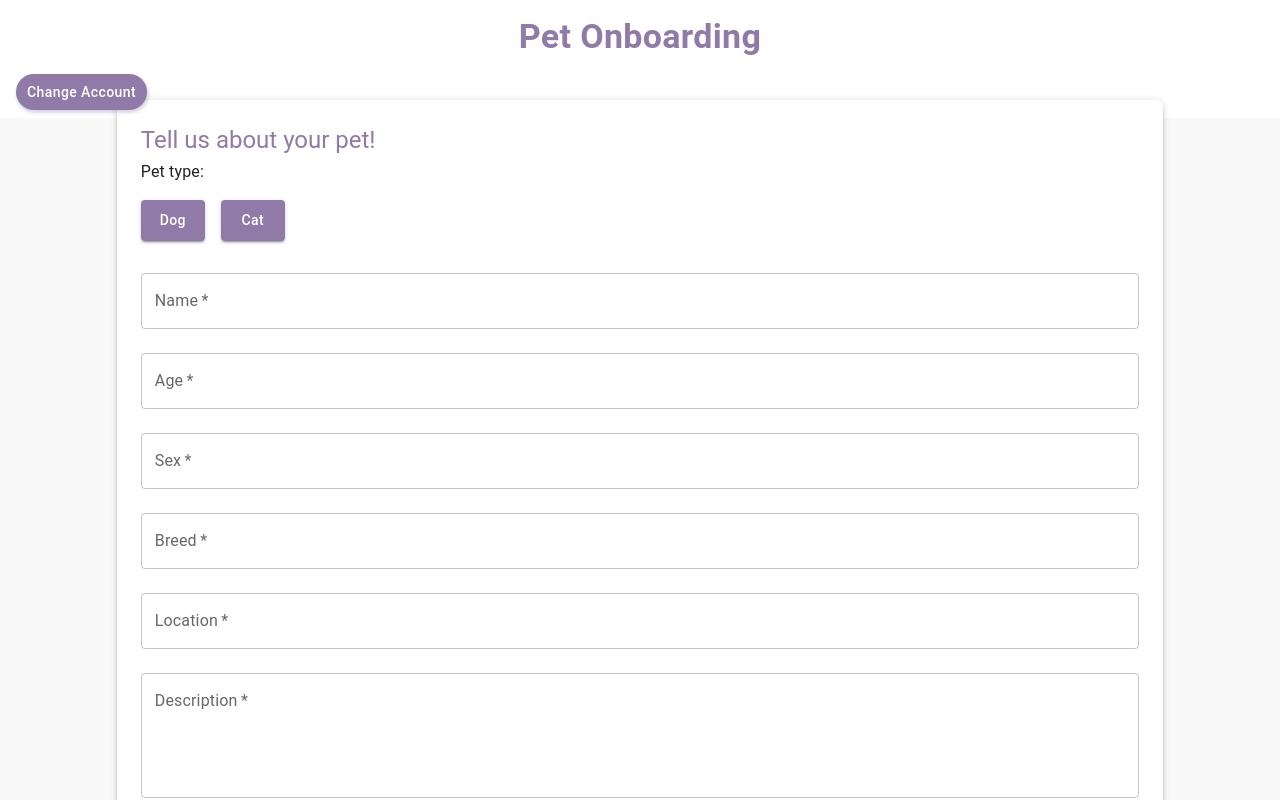
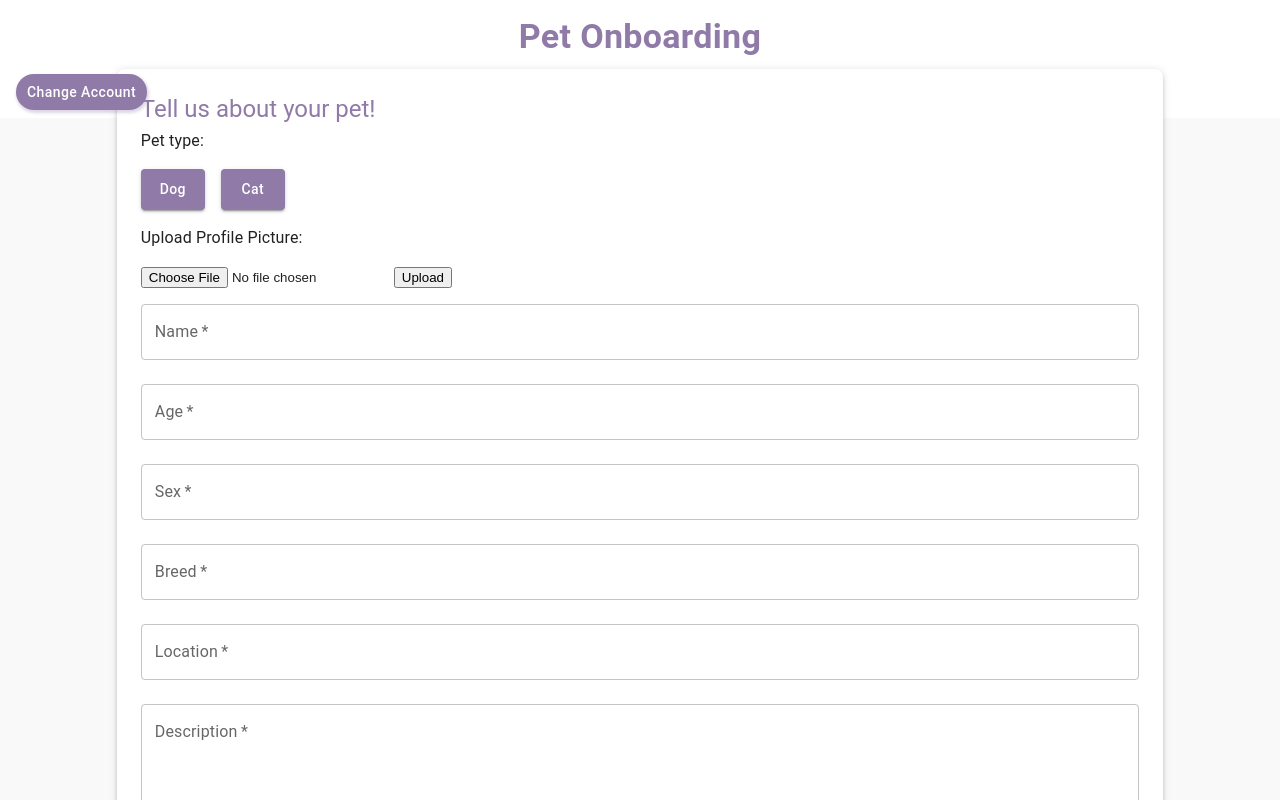
Before and after one commit to 392-f24/Purple-WalkBuddies, a React (Vite) app: page /login in a window 1280 px wide. Shown: the top 800 px of the page. Built offline with nearby package versions, Linux system fonts and the light colour scheme; no server answers; the database is empty; sample sign-in values are in the browser's storage.

Commit message:
upload profile pic

```diff
--- /dev/null
+++ b/src/components/FileUpload.jsx
@@ -0,0 +1,38 @@
+import React, { useState } from 'react';
+import { getStorage, ref, uploadString } from 'firebase/storage';
+
+const FileUpload = () => {
+   const [file, setFile] = useState(null);
+
+   const handleFileChange = (event) => {
+       setFile(event.target.files[0]);
+   };
+
+   const handleUpload = () => {
+       if (file) {
+           const storage = getStorage();
+           const storageRef = ref(storage, file.name);
+           const reader = new FileReader();
+           reader.onload = () => {
+               const base64String = reader.result.split(',')[1];
+               uploadString(storageRef, base64String, 'base64')
+                   .then((snapshot) => {
+                       console.log('Uploaded a base64 string!');
+                   })
+                   .catch((error) => {
+                       console.error('Upload failed:', error);
+                   });
+           };
+           reader.readAsDataURL(file);
+       }
+   };
+
+   return (
+       <div>
+           <input type="file" onChange={handleFileChange} />
+           <button onClick={handleUpload}>Upload</button>
+       </div>
+   );
+};
+
+export default FileUpload;
--- a/src/components/LoginPage.jsx
+++ b/src/components/LoginPage.jsx
@@ -3,6 +3,7 @@ import { Button, Box, Typography, TextField, Paper } from '@mui/material';
 import { useNavigate } from 'react-router-dom';
 import PageTitle from './PageTitle';
 import { signInWithGoogle, signOut, useAuthState, useDbUpdate } from "../firebase";
+import FileUpload from './FileUpload';
 
 const LoginPage = () => {
  const [petType, setPetType] = useState('');
@@ -13,7 +14,7 @@ const LoginPage = () => {
  const [location, setLocation] = useState('');
  const [description, setDescription] = useState('');
  const [traits, setTraits] = useState('');
-
+ const [profilePic, setProfilePic] = useState(null);
  const navigate = useNavigate();
  const { Guser, user, auth } = useAuthState();
  const [update, result] = useDbUpdate(`/owners/${Guser?.uid}`);
@@ -21,12 +22,11 @@ const LoginPage = () => {
  useEffect(() => {
    if (result?.error) {
      window.alert("Failed to register:\n\n" + result.message);
-    }  else {
-      if (result?.timestamp) {
+   } else if (result?.timestamp) {
      window.alert(result.message);
    }
-    }
  }, [result]);
+
 
  useEffect(() => {
    if (auth) {
@@ -36,9 +36,19 @@ const LoginPage = () => {
 
  const handleGetStarted = () => {
    update({
-      petType, name, age, sex, breed, location, description, traits
+     petType, name, age, sex, breed, location, description, traits,
+     profilePic
    });
  };
+
+
+ const handleProfilePicChange = (event) => {
+   const file = event.target.files[0];
+   if (file) {
+     setProfilePic(file);
+   }
+ };
+
 
  if (!Guser) return (
    <Box
@@ -118,6 +128,7 @@ const LoginPage = () => {
      </Button>
 
 
+
      <Box
        sx={{
          display: 'flex',
@@ -179,6 +190,13 @@ const LoginPage = () => {
            </Button>
          </Box>
 
+         {/* upload profile pic */}
+         <Typography variant="body1" sx={{ marginBottom: 2 }}>
+           Upload Profile Picture:
+         </Typography>
+
+         <FileUpload onUpload={handleProfilePicChange} />
+
          <TextField
            label="Name"
            variant="outlined"
@@ -198,6 +216,7 @@ const LoginPage = () => {
            onChange={(e) => setAge(e.target.value)}
            required
          />
+
 
          <TextField
            label="Sex"
```
Lines whose indentation alone changed are shown as unchanged.
